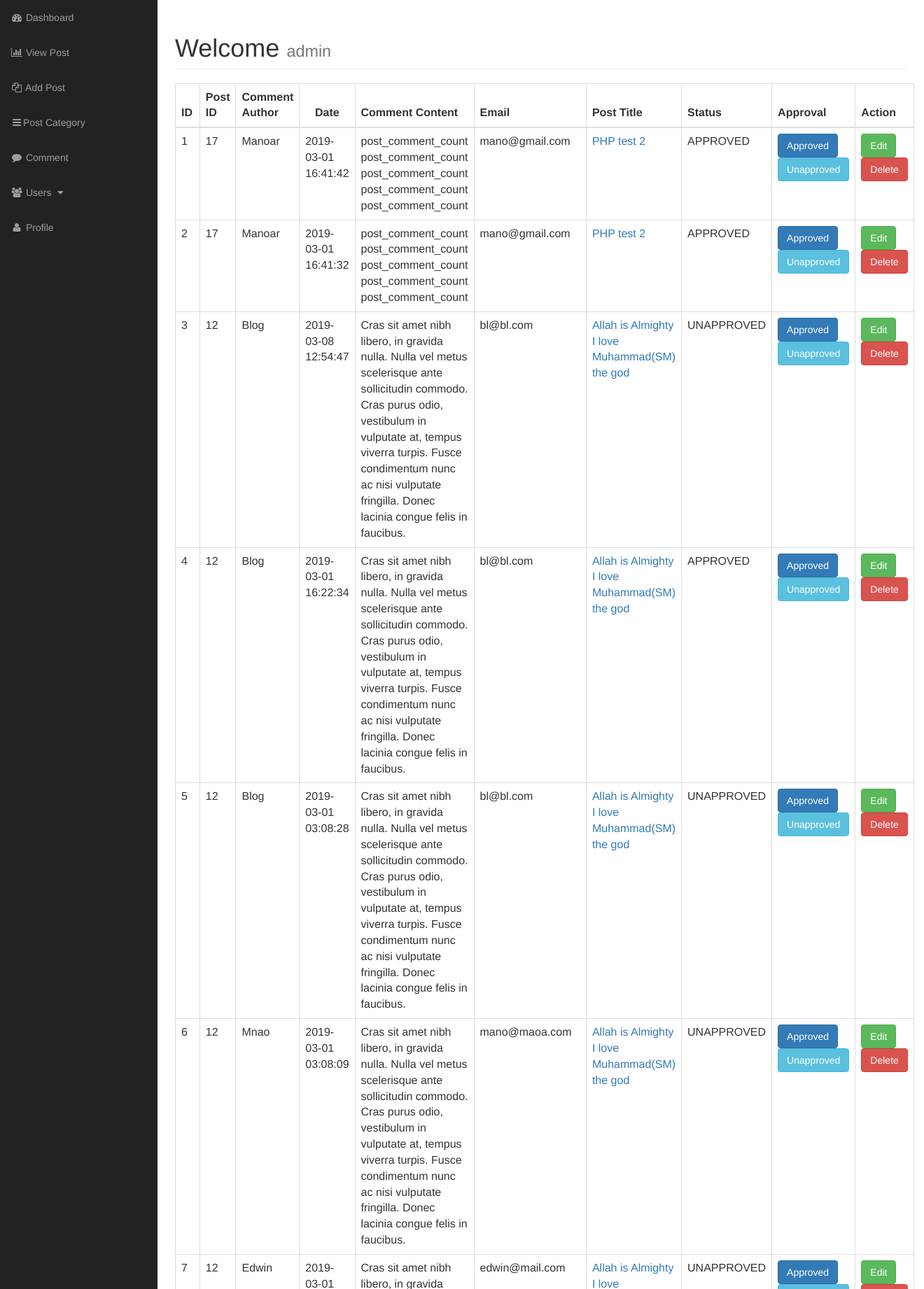
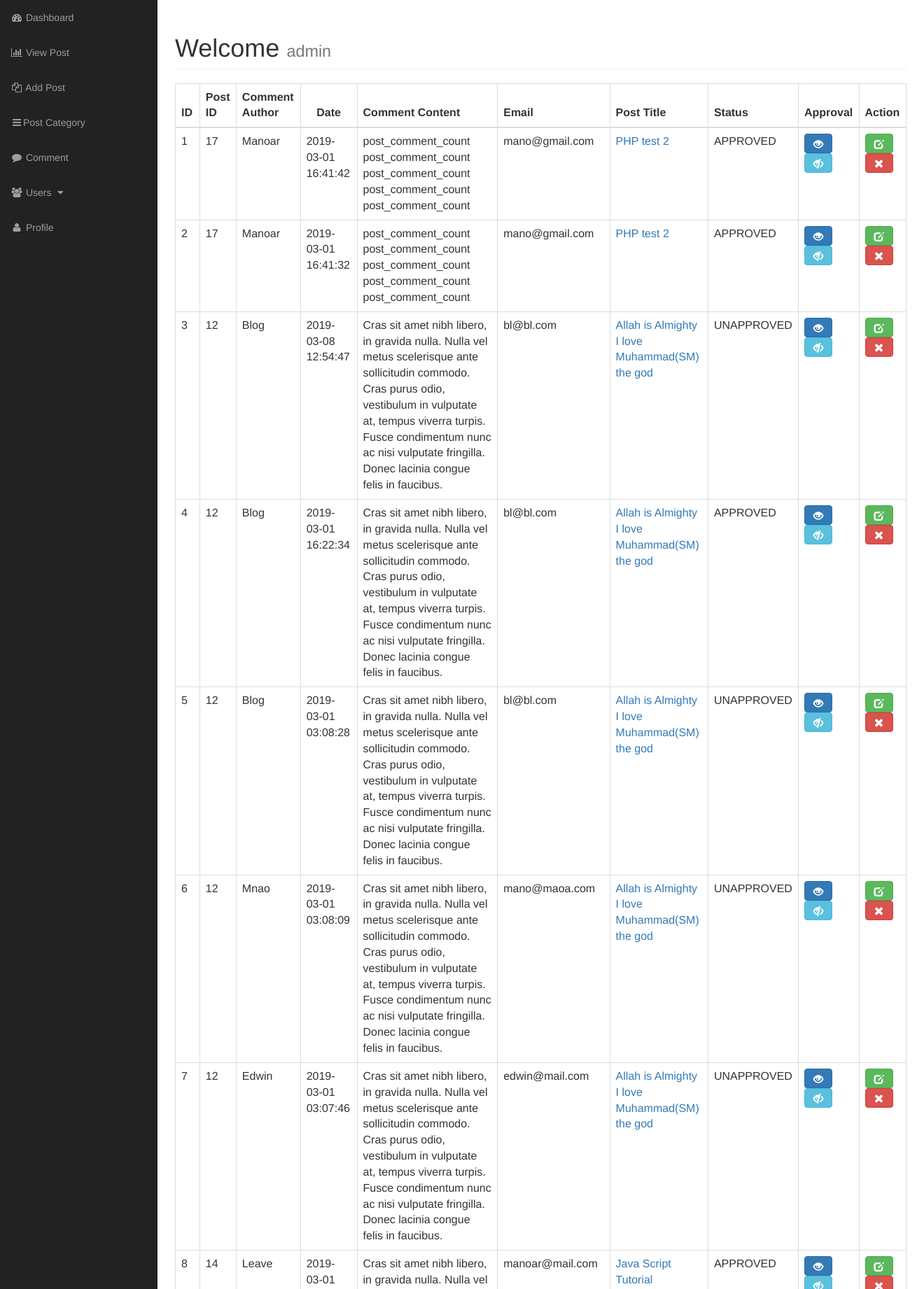
Before and after one commit to tarikmanoar/CMS-project-using-raw-PHP, a PHP site: page /admin/comment.php in a window 1320 px wide. Shown: the part 51-1893 px from the top of the page at 70% size. Run offline with PHP 8.4, Linux system fonts and the light colour scheme; a user stored in the database is signed in; data comes from the database, SQL or seed files in the repository; some libraries are stand-ins or nearby versions.

Commit message:
Modified Some Changes

```diff
--- a/admin/categories.php
+++ b/admin/categories.php
@@ -103,7 +103,7 @@
                                 <tr>
                                     <td><?php echo $row['id']; ?></td>
                                     <td><?php echo $row['ctg_title']; ?></td>
-                                    <td><a href="?edit=<?php echo $row['id']?>" class="text-primary"> &#9999;</a>| <a href="?delete=<?php echo $row['id'] ?>" class="text-danger bg-dark">&#8998;</a></td>
+                                    <td><a href="?edit=<?php echo $row['id']?>" class="text-primary"><span class=" btn btn-primary glyphicon glyphicon-edit" area-hidden="true"></span></a><a href="?delete=<?php echo $row['id'] ?>" class="text-danger bg-dark"><span class="btn btn-danger glyphicon glyphicon-remove" area-hidden="true"></span></a></td>
                                 </tr>
                             </tbody>
                         <?php endwhile ?>
--- a/admin/include/viewComment.php
+++ b/admin/include/viewComment.php
@@ -81,12 +81,12 @@
 
                                     <td><?php echo $row['comment_status'] ?></td>
                                     <td>
-                                        <a href="?approved=<?php echo $row['comment_id'] ?>"><p class="btn btn-primary">Approved</p></a>
-                                        <a href="?unapproved=<?php echo $row['comment_id'] ?>"><p class="btn btn-info">Unapproved</p></a>
+                                        <a href="?approved=<?php echo $row['comment_id'] ?>"><p title="Approve This Comment" class="btn btn-primary"><span class="glyphicon glyphicon-eye-open" area-hidden="true"></span></p></a>
+                                        <a href="?unapproved=<?php echo $row['comment_id'] ?>"><p title="Unapprove This Comment" class="btn btn-info"><span class="glyphicon glyphicon-eye-close" area-hidden="true"></span></p></a>
                                     </td>
                                     <td>
-                                    	<a href="Comment.php?var=editComment&edit=<?php echo $row['comment_id'] ?>"><p class="btn btn-success">Edit</p></a>
-                                    	<a href="Comment.php?delete=<?php echo $row['comment_id'] ?>"><p class="btn btn-danger">Delete</p></a>
+                                    	<a href="Comment.php?var=editComment&edit=<?php echo $row['comment_id'] ?>"><p class="btn btn-success" title="Edit this comment"><span class=" glyphicon glyphicon-edit"></span></p></a>
+                                    	<a href="Comment.php?delete=<?php echo $row['comment_id'] ?>"><p class="btn btn-danger" title="Delete Comment"><span class=" glyphicon glyphicon-remove"></span></p></a>
                                     </td>
                                 </tr>
                         <?php } ?>
--- a/admin/index.php
+++ b/admin/index.php
@@ -6,7 +6,7 @@
         <div class="row">
             <div class="col-lg-12">
                 <h1 class="page-header">
-                Welcome to Admin
+                Welcome to Cpanel
                 <small><?php echo $_SESSION['username']; ?></small>
                 </h1>
             </div>
--- a/admin/profile.php
+++ b/admin/profile.php
@@ -31,7 +31,7 @@
                     </thead>
                     <tbody>
                         <tr>
-                            <th rowspan="9" style="vertical-align: middle;text-align: center;"> <img src="<?php echo $row['user_images'] ?>" alt="ERROR" style="width: 250px;" class="img-fluid "></th>
+                            <th rowspan="9" style="vertical-align: middle;text-align: center;"> <img src="<?php echo $row['user_images'] ?>" alt="ERROR" title="This is user photo" style="width: 250px;" class="img-fluid "></th>
                         </tr>
                         <tr>
                             <td>USERNAME:</td>
@@ -55,7 +55,7 @@
                         </tr>
                         <tr>
                             <td colspan="3">
-                                <a style="display: block;text-align: center;" href="users.php?var=edit_users&edit=<?php echo $row['user_id'] ?>"><p class="btn btn-success">Edit</p></a>
+                                <a style="display: block;text-align: center;" href="users.php?var=edit_users&edit=<?php echo $row['user_id'] ?>"><p class="btn btn-info" title="Edit User Profile"><span class="glyphicon glyphicon-edit" area-hidden="true"></span></p></a>
                             </td>
                         </tr>
                     </tbody>
```
Also changed, not shown: admin/include/viewUsers.php (+4 -4 lines).
